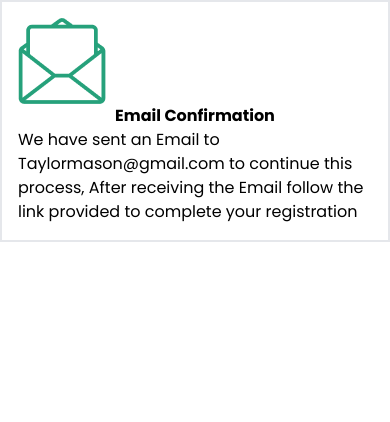
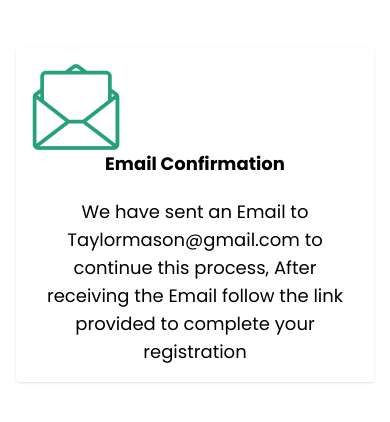
Before and after one commit to mbox-project/mbox-user, a React (Create React App) app: page /modal in a window 390 px wide. Shown: the top 422 px of the page. Built offline with nearby package versions, Linux system fonts and the light colour scheme.

Commit message:
Made the modal responsive

```diff
--- a/src/pages/Modal/Modal.jsx
+++ b/src/pages/Modal/Modal.jsx
@@ -2,12 +2,12 @@ import React from "react";
 import email from "../../assets/images/email.png";
 const Modal = () => {
   return (
-    <div className="w-full p-4 lg:w-1/2 m-auto border-2 mt-0 lg:mt-20  font-poppins ">
-      <img src={email} className="" />
-      <h5 className="flex  justify-center font-extrabold text-base">
+    <div className="  p-4  m-4 rounded lg:w-1/2 lg:m-auto  mt-12 lg:mt-20 shadow font-poppins ">
+      <img src={email} className=" flex flex-col justify-center items-center" />
+      <h5 className="flex text-lg md:text-2xl justify-center font-extrabold lg:text-base">
         Email Confirmation
       </h5>
-      <p className="text-base">
+      <p className=" leading-20  text-lg md:text-xl lg:text-base pt-5 text-center">
         We have sent an Email to Taylormason@gmail.com to continue this process,
         After receiving the Email follow the link provided to complete your
         registration{" "}
```
